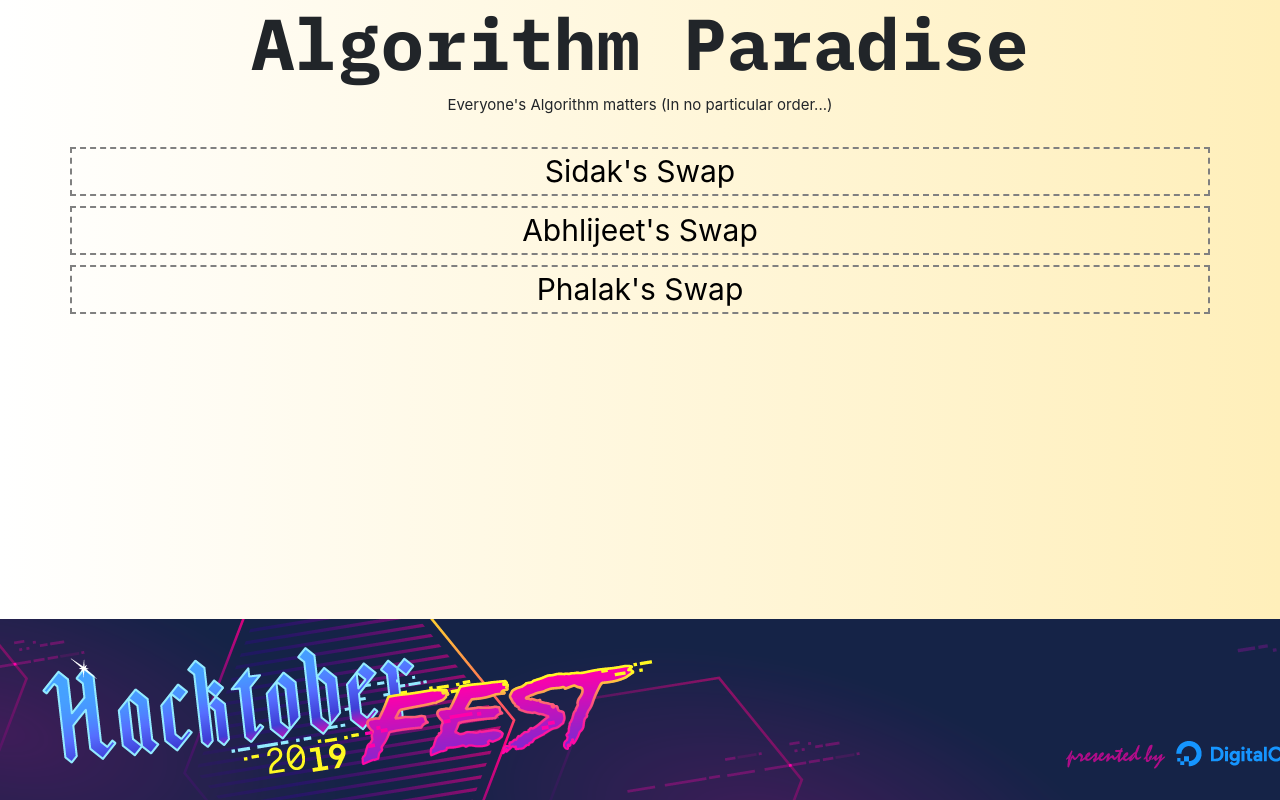
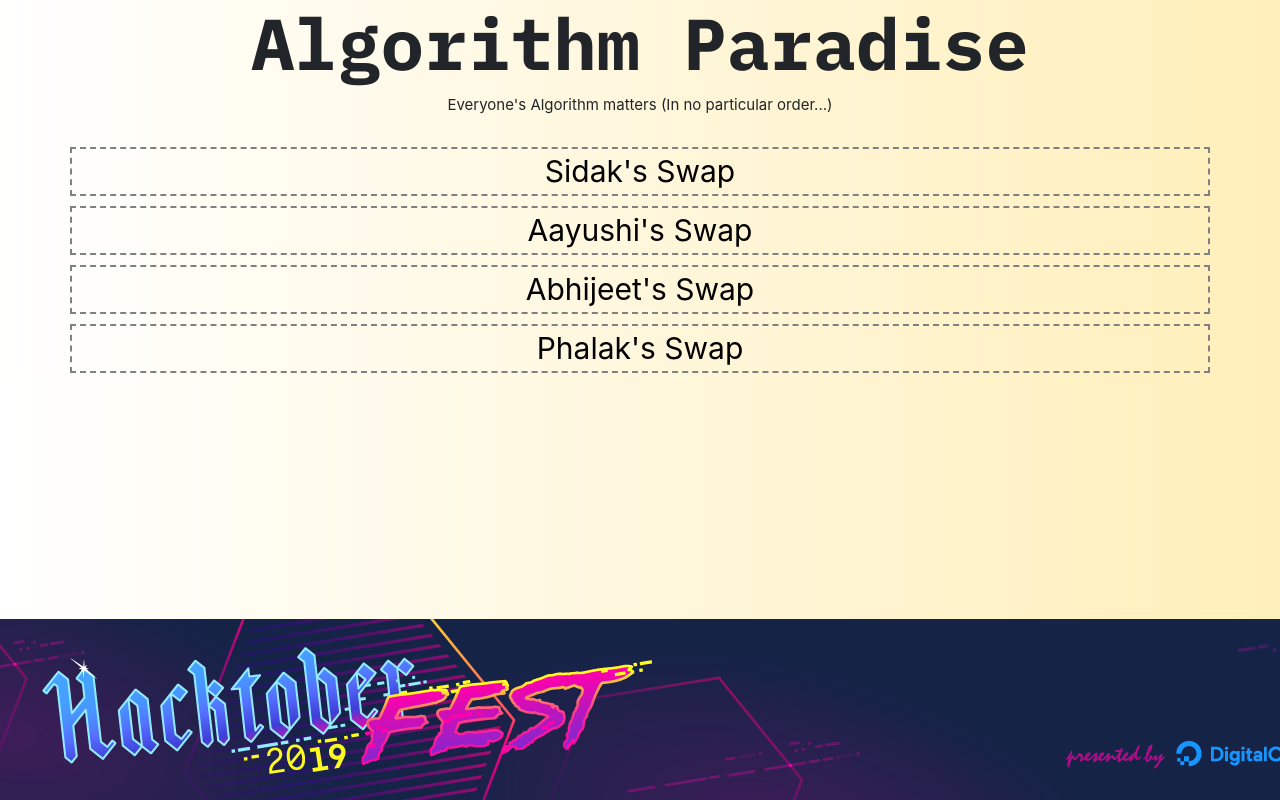
Before and after one commit to theNaut1lus/algorithm-paradise, a plain HTML site: page index.html in a window 1280 px wide. Drawn offline with nearby package versions, Linux system fonts and the light colour scheme.

Commit message:
Addition of Aayushi's swapping algorithm. (#23)

```diff
--- a/index.html
+++ b/index.html
@@ -20,7 +20,10 @@
                 <a href="entries/sidak-swap.html">Sidak's Swap</a>
             </div>
             <div class="col-md-12 entry text-center">
-                <a href="entries/mainSwap.html">Abhlijeet's Swap</a>
+                <a href="entries/mainProgram.html">Aayushi's Swap</a>
+            </div>
+            <div class="col-md-12 entry text-center">
+                <a href="entries/mainSwap.html">Abhijeet's Swap</a>
             </div>
             <div class="col-md-12 entry text-center">
                 <a href="entries/PhalakDFS.cpp">Phalak's Swap</a>
```
